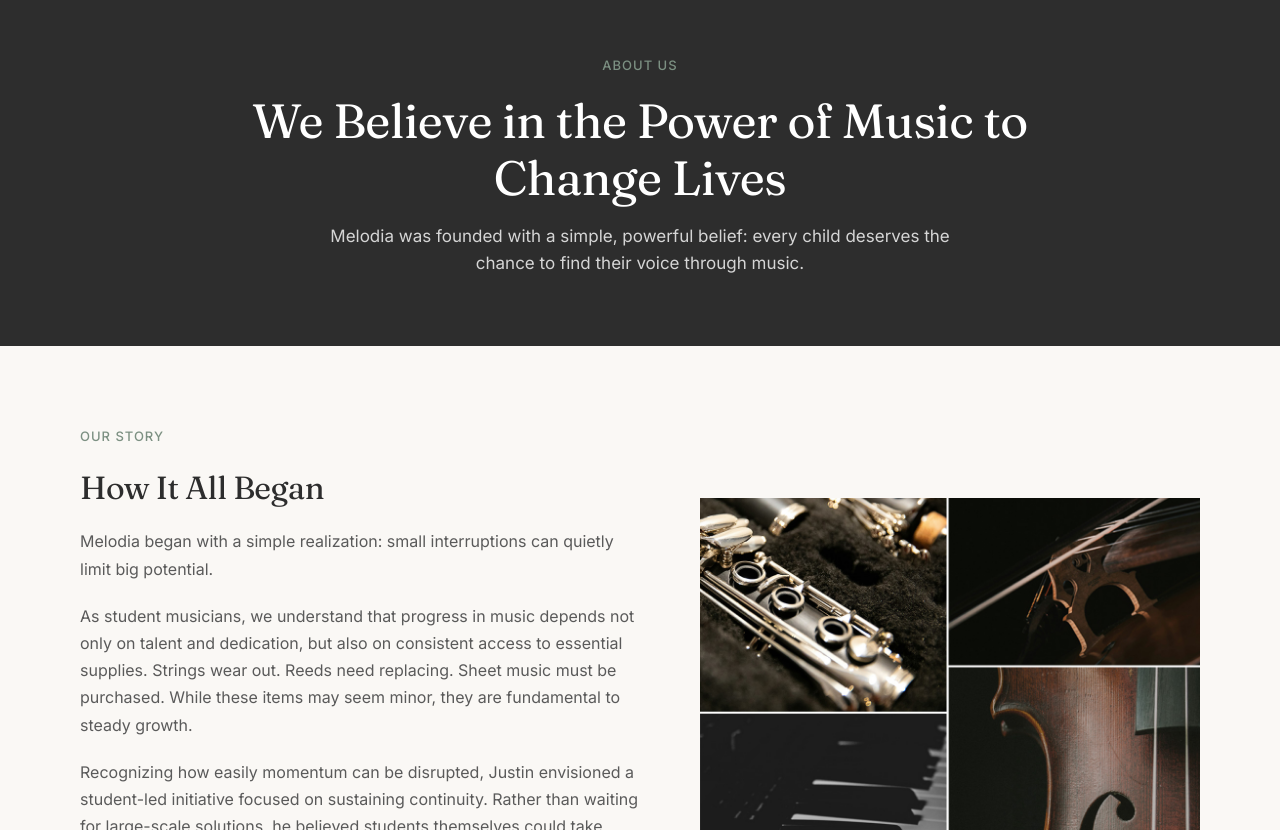
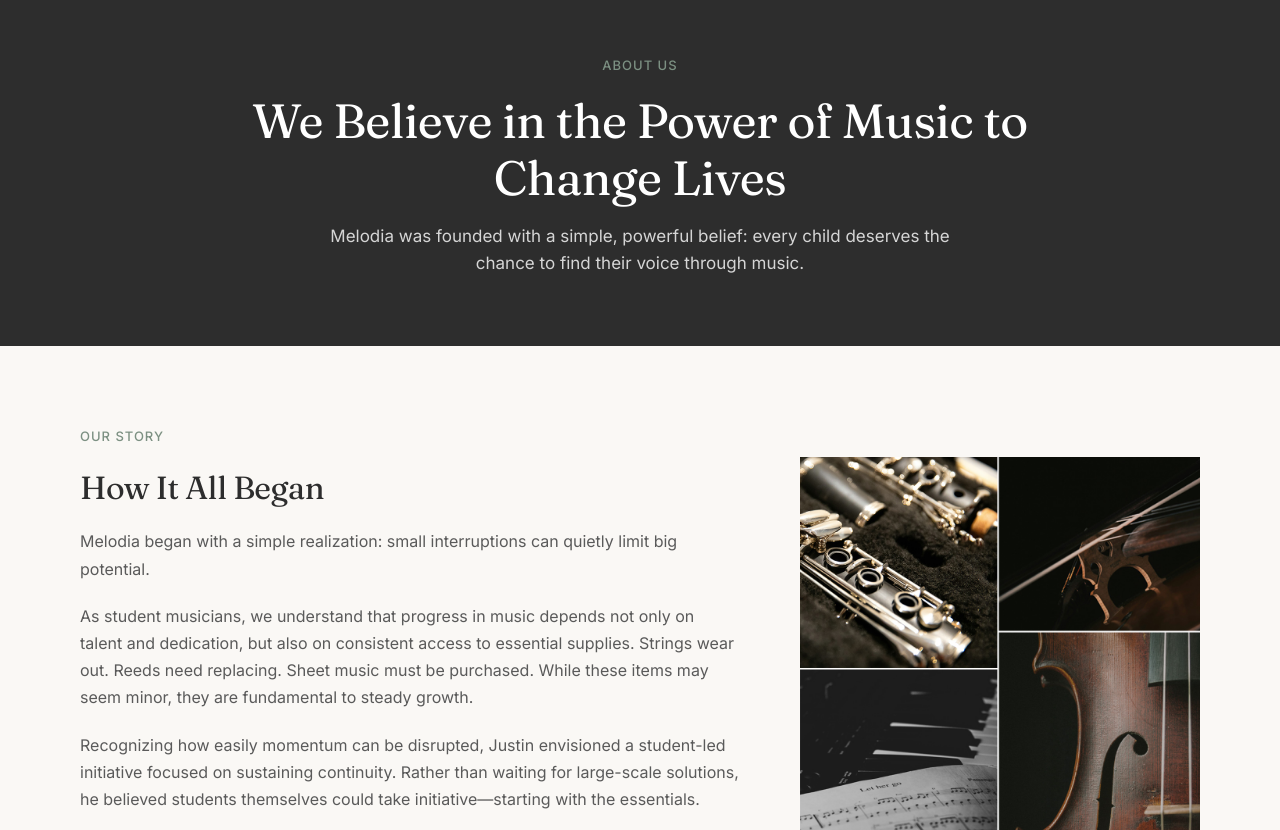
Before and after one commit to jaeminkoo-ui/Melodia, a plain HTML site: page about.html in a window 1280 px wide. Shown: the part 94-924 px from the top of the page. Drawn offline with Linux system fonts and the light colour scheme.

Commit message:
Preserve image aspect ratio, reduce content-image to 400px width

```diff
--- a/styles.css
+++ b/styles.css
@@ -709,9 +709,9 @@ img {
 }
 
 .content-image {
-  width: 500px;
-  height: 400px;
-  object-fit: cover;
+  width: 400px;
+  height: auto;
+  object-fit: contain;
   flex-shrink: 0;
 }
 
```
